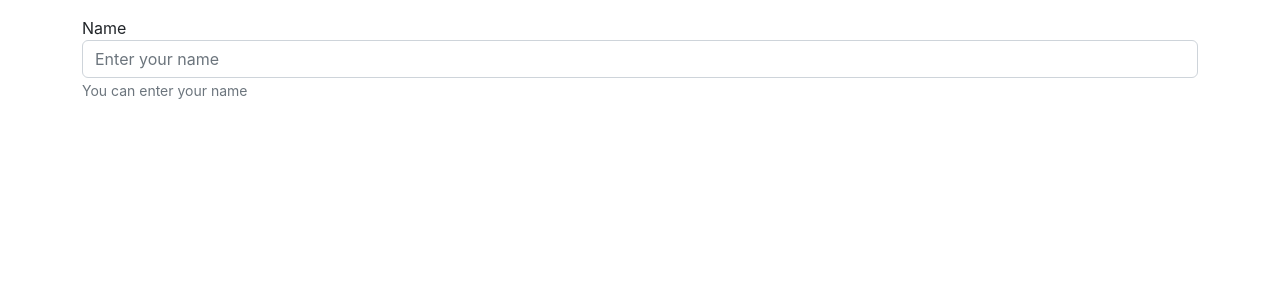
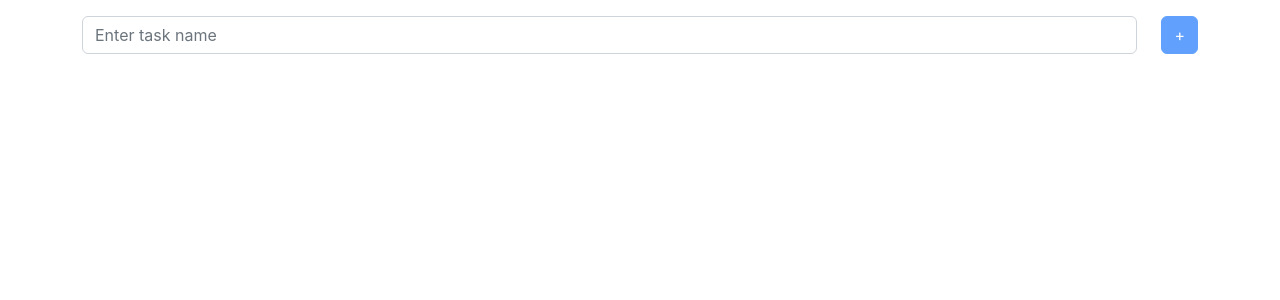
Before and after one commit to shruti1608/react-workshop, a React (Create React App) app: page / in a window 1280 px wide. Shown: the top 300 px of the page. Built offline with nearby package versions, Linux system fonts and the light colour scheme.

Commit message:
Basic todo list

```diff
--- a/src/App.jsx
+++ b/src/App.jsx
@@ -1,22 +1,28 @@
+import { useState } from "react";
 import "./App.css";
+import TaskInput from "./TaskInput";
+import TasksList from "./TasksList";
 
 function App() {
+  const [tasks, setTasks] = useState([]);
+  const onTaskAdded = (taskText) => {
+    setTasks(tasks.concat([taskText]));
+  };
+  const onTaskDelete = (index, task) => {
+    const newTasks = [...tasks];
+    newTasks.splice(index, 1);
+    setTasks(newTasks);
+  };
+  const onTaskEdit = (newVal, index) => {
+    const newTasks = [...tasks];
+    newTasks[index] = newVal;
+    setTasks(newTasks);
+  };
+
   return (
     <div className="container mt-3">
-      <div class="form-group">
-        <label for="name">Name</label>
-        <input
-          type="text"
-          class="form-control"
-          name="name"
-          id="name"
-          aria-describedby="nameHelp"
-          placeholder="Enter your name"
-        />
-        <small id="nameHelp" class="form-text text-muted">
-          You can enter your name
-        </small>
-      </div>
+      <TaskInput onTaskAdded={onTaskAdded} />
+      <TasksList tasks={tasks} onEdit={onTaskEdit} onDelete={onTaskDelete} />
     </div>
   );
 }
--- /dev/null
+++ b/src/TaskInput.jsx
@@ -0,0 +1,47 @@
+import { useState } from "react";
+
+function TaskInput({ onTaskAdded }) {
+  const [input, setInput] = useState("");
+
+  const onAddBtnClick = () => {
+    onTaskAdded?.(input);
+    setInput("");
+  };
+
+  return (
+    <form
+      onSubmit={(e) => {
+        e.preventDefault();
+        onAddBtnClick();
+      }}
+    >
+      <div class="row mb-3">
+        <div className="col">
+          <div class="form-group">
+            <input
+              value={input}
+              onChange={(e) => setInput(e.target.value)}
+              type="text"
+              class="form-control"
+              name="taskName"
+              id="taskName"
+              placeholder="Enter task name"
+            />
+          </div>
+        </div>
+        <div className="col col-auto">
+          <button
+            onClick={onAddBtnClick}
+            disabled={!Boolean(input)}
+            type="button"
+            class="btn btn-primary"
+          >
+            +
+          </button>
+        </div>
+      </div>
+    </form>
+  );
+}
+
+export default TaskInput;
--- /dev/null
+++ b/src/TaskListItem.jsx
@@ -0,0 +1,65 @@
+import { useState } from "react";
+
+function TaskListItem({ task, onDelete, onEdit }) {
+  const [editMode, setEditMode] = useState(false);
+  const [taskInputValue, setTaskInputValue] = useState(task);
+
+  return (
+    <li class="list-group-item">
+      <div class="row">
+        <div className="col">
+          {editMode ? (
+            <input
+              value={taskInputValue}
+              onChange={(e) => setTaskInputValue(e.target.value)}
+              type="text"
+              class="form-control"
+              name="taskName"
+              id="taskName"
+              placeholder="Enter task name"
+            />
+          ) : (
+            task
+          )}
+        </div>
+        {editMode && (
+          <div className="col col-auto">
+            <button
+              type="button"
+              class="btn btn-primary"
+              onClick={() => {
+                onEdit?.(taskInputValue);
+                setEditMode(false);
+              }}
+            >
+              Save
+            </button>
+          </div>
+        )}
+        <div className="col col-auto">
+          <button
+            type="button"
+            class="btn btn-light"
+            onClick={() => {
+              setEditMode(!editMode);
+              setTaskInputValue(task);
+            }}
+          >
+            Edit
+          </button>
+        </div>
+        <div className="col col-auto">
+          <button
+            type="button"
+            class="btn btn-danger"
+            onClick={() => onDelete?.()}
+          >
+            -
+          </button>
+        </div>
+      </div>
+    </li>
+  );
+}
+
+export default TaskListItem;
--- /dev/null
+++ b/src/TasksList.jsx
@@ -0,0 +1,17 @@
+import TaskListItem from "./TaskListItem";
+
+function TasksList({ onDelete, tasks = [], onEdit }) {
+  return (
+    <ul class="list-group">
+      {tasks.map((task, i) => (
+        <TaskListItem
+          task={task}
+          onEdit={(newVal) => onEdit?.(newVal, i)}
+          onDelete={() => onDelete?.(i, task)}
+        />
+      ))}
+    </ul>
+  );
+}
+
+export default TasksList;
```
